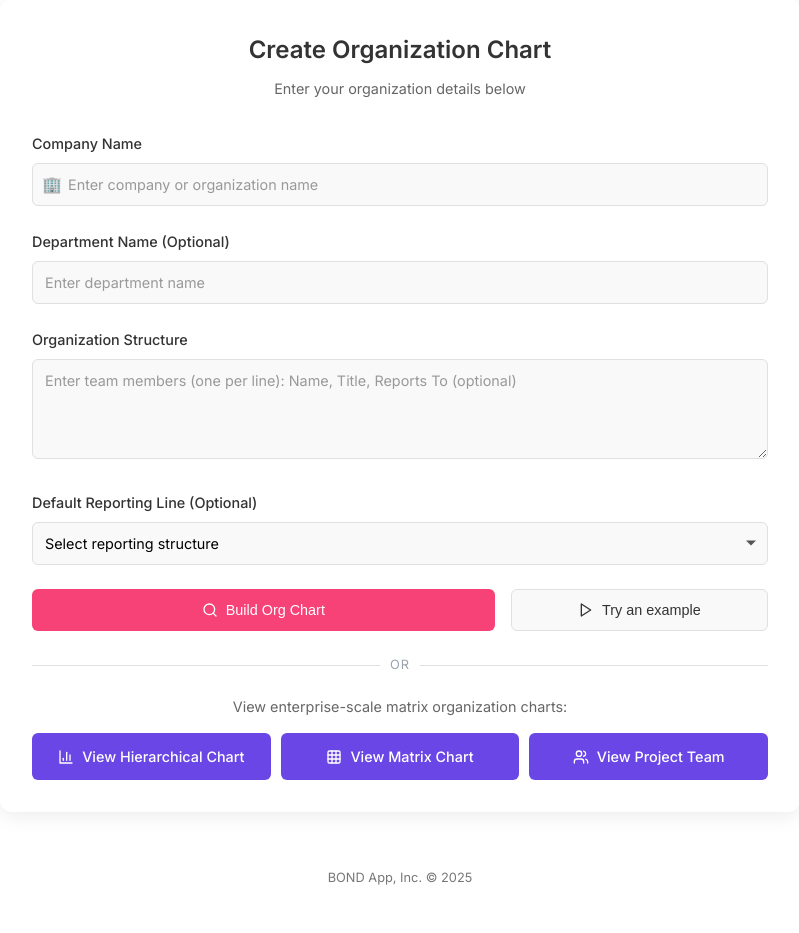
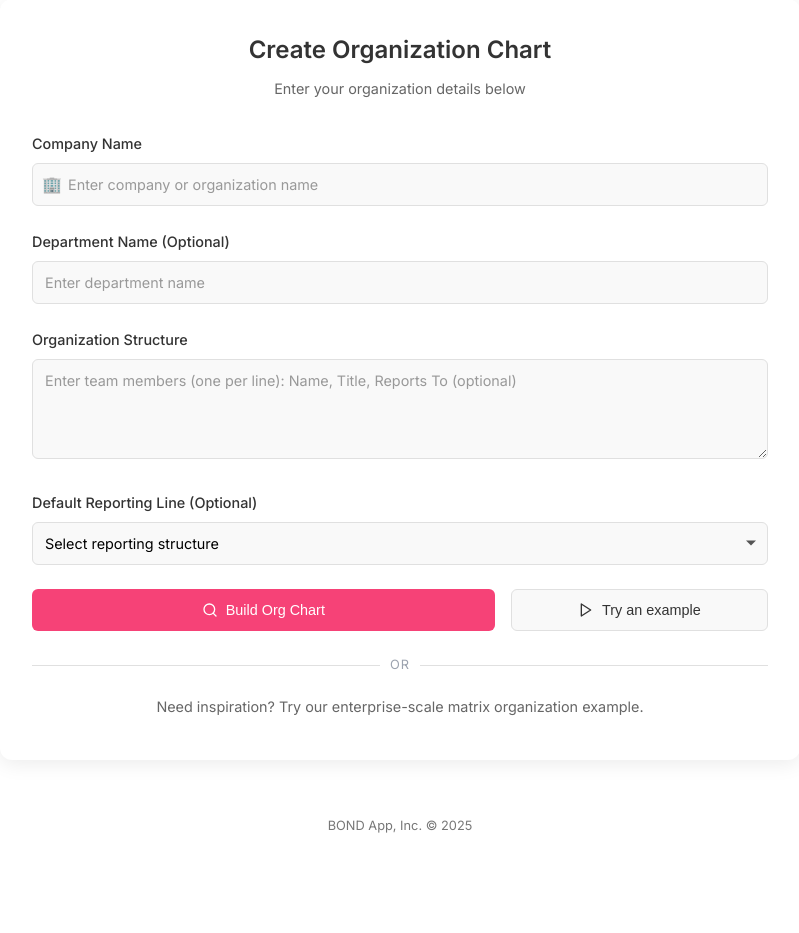
Before and after one commit to renesultan/pulse-ai, a Flask app: page / in a window 1280 px wide. Shown: the part 175-1108 px from the top of the page, without its empty margins (240-1039 px from the left). After the commit the page ends 1008 px from the top, so only its background shows below. Run offline with Flask 3, Linux system fonts and the light colour scheme.

Commit message:
Updates the "Try an example" button
Added an API endpoint to fetch sample enterprise data and populate the form, removing the separate enterprise example links.  Updated `app.py`, `static/js/script.js`, and `templates/index.html` to implement this change.  Added loading indicator to improve user experience.

Replit-Commit-Author: Agent
Replit-Commit-Session-Id: 366c18fc-f38c-424a-8021-0c62c1bba66e
Replit-Commit-Screenshot-Url: https://storage.googleapis.com/screenshot-production-us-central1/61c09082-e9c4-4237-b46f-ca51cc931fa4/6a0491a8-e75a-4c26-a947-f6904312d7ab.jpg

```diff
--- a/app.py
+++ b/app.py
@@ -44,26 +44,56 @@ with app.app_context():
 def index():
     return render_template('index.html')
 
-@app.route('/generate-enterprise-example')
-def generate_enterprise_example():
-    """Generate enterprise example data and redirect to index"""
-    from utils.enterprise_data_generator import generate_enterprise_data, get_enterprise_example_text
-    import traceback
+@app.route('/api/get-enterprise-example')
+def get_enterprise_example():
+    """Get enterprise example data for populating the form"""
+    try:
+        # Get the first organization (TechNova Global from our sample data)
+        org = Organization.query.first()
 
-    try:
-        success = generate_enterprise_data()
-        if success:
-            example_text = get_enterprise_example_text()
-            return render_template('enterprise_data_success.html', example_text=example_text)
-        else:
-            logging.error("Enterprise data generation returned False")
-            return render_template('enterprise_data_error.html')
+        if not org:
+            return jsonify({"error": "No sample organization found"}), 404
+
+        # Get the CEO (first executive)
+        ceo = Employee.query.filter_by(organization_id=org.id, primary_manager_id=None).first()
+
+        if not ceo:
+            return jsonify({"error": "No CEO found in sample data"}), 404
+
+        # Fetch all employees to build the org structure text
+        employees = Employee.query.filter_by(organization_id=org.id).all()
+
+        # Build organization structure text in the format: Name, Title, Reports To
+        org_structure_lines = []
+        for emp in employees:
+            # The CEO doesn't report to anyone
+            if emp.id == ceo.id:
+                org_structure_lines.append(f"{emp.name}, {emp.title}")
+            else:
+                # Get the primary manager's name
+                manager = None
+                if emp.primary_manager_id:
+                    manager = Employee.query.get(emp.primary_manager_id)
+                elif emp.reports_to_id:  # Fallback to reports_to for backward compatibility
+                    manager = Employee.query.get(emp.reports_to_id)
+
+                if manager:
+                    org_structure_lines.append(f"{emp.name}, {emp.title}, {manager.name}")
+                else:
+                    org_structure_lines.append(f"{emp.name}, {emp.title}")
+
+        # Create the response data
+        response_data = {
+            "companyName": org.name,
+            "departmentName": "Executive Leadership",  # Default to executive department for the overview
+            "orgStructure": "\n".join(org_structure_lines),
+            "reportingLine": "matrix"  # Using matrix as our example showcases matrix organization
+        }
+
+        return jsonify(response_data)
     except Exception as e:
-        error_msg = str(e)
-        tb = traceback.format_exc()
-        logging.error(f"Error generating enterprise data: {error_msg}")
-        logging.error(f"Traceback: {tb}")
-        return render_template('enterprise_data_error.html', error_details=error_msg)
+        logging.error(f"Error fetching enterprise example data: {str(e)}")
+        return jsonify({"error": "Failed to fetch enterprise example data"}), 500
 
 @app.route('/org-chart')
 def org_chart():
--- a/static/css/styles.css
+++ b/static/css/styles.css
@@ -193,6 +193,20 @@ button {
     background-color: var(--hover-bg);
 }
 
+.btn-secondary:disabled {
+    opacity: 0.7;
+    cursor: wait;
+}
+
+@keyframes spin {
+    0% { transform: rotate(0deg); }
+    100% { transform: rotate(360deg); }
+}
+
+.feather-loader {
+    animation: spin 1s linear infinite;
+}
+
 /* Footer styles */
 footer {
     text-align: center;
--- a/static/js/script.js
+++ b/static/js/script.js
@@ -6,22 +6,25 @@ document.addEventListener('DOMContentLoaded', function() {
     const reportingLineSelect = document.getElementById('reportingLine');
     const exampleButton = document.getElementById('btnExample');
 
-    // Sample data for "Try an example" button
-    const exampleData = {
-        companyName: 'Hoolie',
-        departmentName: 'Engineering',
-        orgStructure: 'Richard Hendricks, CEO\n' +
-                     'Bertram Gilfoyle, CTO, Richard Hendricks\n' +
-                     'Dinesh Chugtai, Lead Engineer, Bertram Gilfoyle\n' +
-                     'Jared Dunn, COO, Richard Hendricks\n' +
-                     'Monica Hall, CFO, Richard Hendricks\n' +
-                     'Nelson Bighetti, Programmer, Dinesh Chugtai',
-        reportingLine: 'hierarchical'
-    };
+    // Load enterprise example data from the database
+    exampleButton.addEventListener('click', async function(e) {
+        e.preventDefault();
 
-    // Load example data
-    exampleButton.addEventListener('click', function(e) {
-        e.preventDefault();
+        // Show loading indicator
+        exampleButton.disabled = true;
+        exampleButton.innerHTML = '<svg xmlns="http://www.w3.org/2000/svg" width="16" height="16" viewBox="0 0 24 24" fill="none" stroke="currentColor" stroke-width="2" stroke-linecap="round" stroke-linejoin="round" class="feather feather-loader"><line x1="12" y1="2" x2="12" y2="6"></line><line x1="12" y1="18" x2="12" y2="22"></line><line x1="4.93" y1="4.93" x2="7.76" y2="7.76"></line><line x1="16.24" y1="16.24" x2="19.07" y2="19.07"></line><line x1="2" y1="12" x2="6" y2="12"></line><line x1="18" y1="12" x2="22" y2="12"></line><line x1="4.93" y1="19.07" x2="7.76" y2="16.24"></line><line x1="16.24" y1="7.76" x2="19.07" y2="4.93"></line></svg> Loading...';
+
+        try {
+            // Fetch enterprise example data from our API
+            const response = await fetch('/api/get-enterprise-example');
+
+            if (!response.ok) {
+                throw new Error('Failed to fetch enterprise example data');
+            }
+
+            const exampleData = await response.json();
+
+            // Populate the form with the fetched data
             companyNameInput.value = exampleData.companyName;
             departmentNameInput.value = exampleData.departmentName;
             orgStructureInput.value = exampleData.orgStructure;
@@ -32,6 +35,21 @@ document.addEventListener('DOMContentLoaded', function() {
                     option.selected = true;
                 }
             });
+
+            // Highlight the organization structure with a brief animation
+            orgStructureInput.style.transition = 'background-color 0.5s';
+            orgStructureInput.style.backgroundColor = '#f0f8ff';
+            setTimeout(() => {
+                orgStructureInput.style.backgroundColor = '';
+            }, 1000);
+        } catch (error) {
+            console.error('Error fetching enterprise example data:', error);
+            alert('Failed to load enterprise example data. Please try again.');
+        } finally {
+            // Restore the button
+            exampleButton.disabled = false;
+            exampleButton.innerHTML = '<svg xmlns="http://www.w3.org/2000/svg" width="16" height="16" viewBox="0 0 24 24" fill="none" stroke="currentColor" stroke-width="2" stroke-linecap="round" stroke-linejoin="round" class="feather feather-play"><polygon points="5 3 19 12 5 21 5 3"></polygon></svg> Try an example';
+        }
     });
 
     // Form validation and submission
--- a/templates/index.html
+++ b/templates/index.html
@@ -68,41 +68,12 @@
                         </button>
                     </div>
 
+                    <!-- We've removed the separate enterprise links as requested -->
                     <div class="enterprise-example">
                         <div class="divider">
                             <span>OR</span>
                         </div>
-                        <p>View enterprise-scale matrix organization charts:</p>
-                        <div class="btn-group">
-                            <a href="/org-chart?id=1" class="btn-enterprise">
-                                <svg xmlns="http://www.w3.org/2000/svg" width="16" height="16" viewBox="0 0 24 24" fill="none" stroke="currentColor" stroke-width="2" stroke-linecap="round" stroke-linejoin="round">
-                                    <path d="M3 3v18h18"></path>
-                                    <path d="M18 17V9"></path>
-                                    <path d="M13 17V5"></path>
-                                    <path d="M8 17v-3"></path>
-                                </svg>
-                                View Hierarchical Chart
-                            </a>
-                            <a href="/org-chart?id=2" class="btn-enterprise">
-                                <svg xmlns="http://www.w3.org/2000/svg" width="16" height="16" viewBox="0 0 24 24" fill="none" stroke="currentColor" stroke-width="2" stroke-linecap="round" stroke-linejoin="round">
-                                    <rect x="3" y="3" width="18" height="18" rx="2" ry="2"></rect>
-                                    <line x1="3" y1="9" x2="21" y2="9"></line>
-                                    <line x1="3" y1="15" x2="21" y2="15"></line>
-                                    <line x1="9" y1="3" x2="9" y2="21"></line>
-                                    <line x1="15" y1="3" x2="15" y2="21"></line>
-                                </svg>
-                                View Matrix Chart
-                            </a>
-                            <a href="/org-chart?id=3" class="btn-enterprise">
-                                <svg xmlns="http://www.w3.org/2000/svg" width="16" height="16" viewBox="0 0 24 24" fill="none" stroke="currentColor" stroke-width="2" stroke-linecap="round" stroke-linejoin="round">
-                                    <path d="M16 21v-2a4 4 0 0 0-4-4H6a4 4 0 0 0-4 4v2"></path>
-                                    <circle cx="9" cy="7" r="4"></circle>
-                                    <path d="M22 21v-2a4 4 0 0 0-3-3.87"></path>
-                                    <path d="M16 3.13a4 4 0 0 1 0 7.75"></path>
-                                </svg>
-                                View Project Team
-                            </a>
-                        </div>
+                        <p>Need inspiration? Try our enterprise-scale matrix organization example.</p>
                     </div>
                 </form>
             </div>
```
Lines whose indentation alone changed are shown as unchanged.
